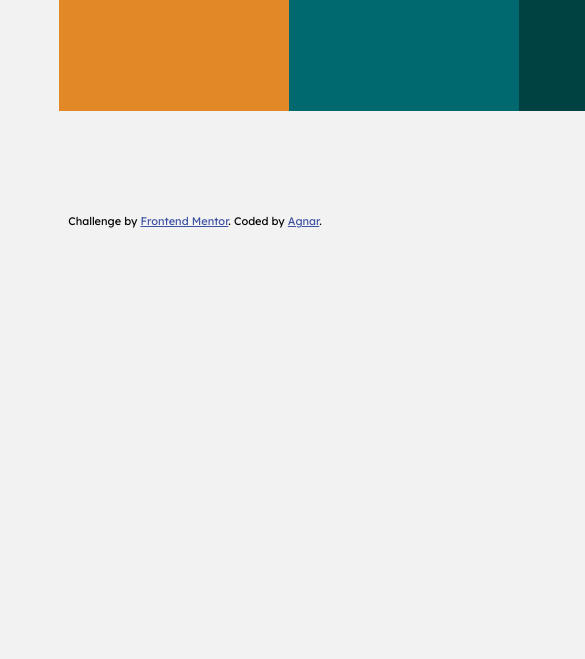
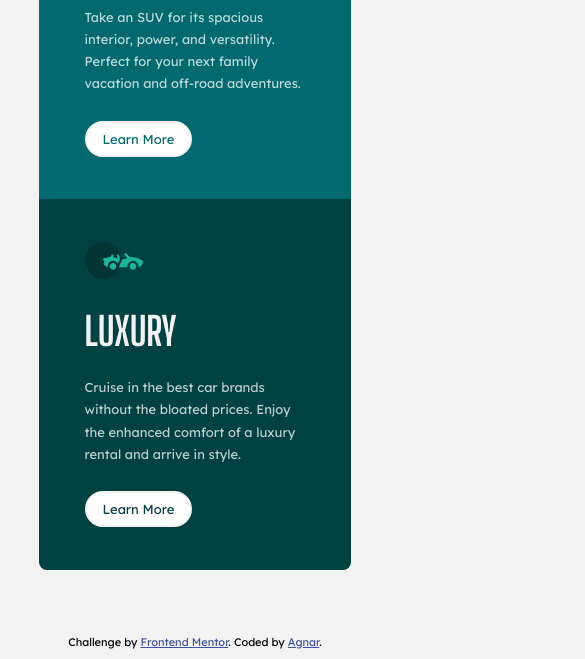
Before and after one commit to agnar-nomad/public-repos, a plain HTML site: page frontendmentor/3-column-preview-card-component-agnar/index.html in a window 390 px wide. Shown: the part 606-1265 px from the top of the page, 585 px wide, since content can reach past the window. Before the commit the page ends 844 px from the top, so only its background shows below. Drawn offline with Linux system fonts and the light colour scheme.

Commit message:
Responsive design and fine-tuning the style

```diff
--- a/frontendmentor/3-column-preview-card-component-agnar/styles.css
+++ b/frontendmentor/3-column-preview-card-component-agnar/styles.css
@@ -35,12 +35,12 @@ body {
   width: min(70%, 67em);
   display: grid;
   grid-template-columns: repeat(3, 1fr);
-  border-radius: 0.5rem;
 }
 img {
   max-width: 100%;
   display: block;
-  width: 30%;
+  /* width: 30%; */
+  width: 4.5em;
 }
 h1 {
   font-family: "Big Shoulders Display", sans-serif;
@@ -48,26 +48,26 @@ h1 {
   text-transform: uppercase;
   color: var(--very-light-gray-bg-h-btn);
   font-size: 3em;
+  margin-top: 0.5em;
+  margin-bottom: 0.3em;
 }
 .panel {
   display: flex;
   flex-direction: column;
-  column-gap: 0rem;
-  padding: 1em 3em;
+  padding: 3.3em 3em;
   line-height: 1.7;
   color: var(--transparent-white-p);
 }
-.panel > * {
-  border: 1px solid geen;
-}
 .sedans {
   background-color: var(--bright-orange);
+  border-radius: 0.5rem 0 0 0.5rem;
 }
 .suvs {
   background-color: var(--dark-cyan);
 }
 .luxury {
   background-color: var(--very-dark-cyan);
+  border-radius: 0 0.5rem 0.5rem 0;
 }
 button {
   border: none;
@@ -76,14 +76,24 @@ button {
   border: 2px solid var(--very-light-gray-bg-h-btn);
   border-radius: 3rem;
   width: max-content;
-  padding: 0.5rem 1.5rem;
-  font-size: 1rem;
+  padding: 0.5rem 1rem;
+  font-size: 15px;
   background-color: white;
-  /* margin-top: auto; */
+  margin-top: auto;
+}
+.sedans button {
+  color: var(--bright-orange);
+}
+.suvs button {
+  color: var(--dark-cyan);
+}
+.luxury button {
+  color: var(--very-dark-cyan);
 }
 button:hover {
   background-color: transparent;
   color: var(--very-light-gray-bg-h-btn);
+  cursor: pointer;
 }
 
 .attribution {
@@ -96,3 +106,44 @@ button:hover {
 .attribution a {
   color: hsl(228, 45%, 44%);
 }
+
+@media only screen and (max-width: 55em) {
+  body {
+    font-size: 14px;
+  }
+  .card {
+    height: 80%;
+    width: min(80%, 52em);
+  }
+}
+
+@media only screen and (max-width: 35em) {
+  body {
+    font-size: 13px;
+    height: 100%;
+  }
+  .card {
+    display: flex;
+    flex-direction: column;
+    width: min(80%, 28em);
+    margin: 5em auto;
+  }
+  .panel {
+    column-gap: 1rem;
+    padding: 3.3em 3.5em;
+  }
+  .sedans {
+    border-radius: 0.5rem 0.5rem 0 0;
+  }
+  .luxury {
+    border-radius: 0 0 0.5rem 0.5rem;
+  }
+  button {
+    font-size: 13px;
+    margin-top: 2em;
+  }
+  .attribution {
+    position: unset;
+    margin-bottom: 10px;
+  }
+}
```
Also changed, not shown: frontendmentor/3-column-preview-card-component-agnar/README.md (deleted).
